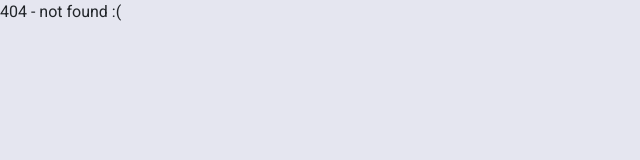
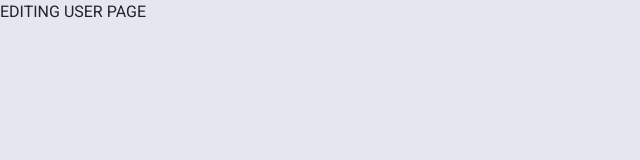
Before and after one commit to bipe/spa-react, a React (Create React App) app: page /users/1 in a window 1280 px wide. Before the commit this address had no page. Shown: the top 160 px of the page, without its empty margins (0-640 px from the left). Built offline with nearby package versions, Linux system fonts and the light colour scheme.

Commit message:
added more pages

```diff
--- a/src/App.js
+++ b/src/App.js
@@ -1,5 +1,6 @@
 import React, { useState, useEffect } from 'react';
 import api from './services/api';
+import { Link } from 'react-router-dom'
 
 //components:
 import UserCard from './components/UserCard';
@@ -34,6 +35,7 @@ function App() {
         <h4>Sidebar</h4>
       </aside> */}
       <main>
+      <Link to="/car">Teste pagina 404</Link>
         <ul>
           {users.map(user => (
             <UserCard key={user.id} user={user}/>
--- a/src/components/UserCard/index.js
+++ b/src/components/UserCard/index.js
@@ -1,4 +1,5 @@
 import React from 'react';
+import { Link } from 'react-router-dom';
 
 import './styles.css';
 
@@ -15,8 +16,10 @@ function UserCard({ user }) {
             <p>User id is {user.id}</p>
             {/* <a href="twitter.com">Acessar twitter</a> */}
             <div className="button-container">
-                <button type="button" class="btn btn-primary">Edit User</button>
-                <button type="button" class="btn btn-danger">Delete User</button>
+                <Link to={`/users/${user.id}`} className="btn btn-primary text-light">
+                    Edit User
+                </Link>
+                <button type="button" className="btn btn-danger">Delete User</button>
             </div>
         </li>
     )
--- a/src/index.js
+++ b/src/index.js
@@ -1,8 +1,12 @@
 import React from 'react';
 import ReactDOM from 'react-dom';
+
+import 'bootstrap/dist/css/bootstrap.min.css';
+
+//page components
 import App from './App';
+import EditUser from './pages/editUser';
 import NotFound from './pages/notFound';
-import 'bootstrap/dist/css/bootstrap.min.css';
 
 import { BrowserRouter, Switch, Route } from 'react-router-dom';
 
@@ -12,11 +16,10 @@ ReactDOM.render(
       <Switch>
         <Route path="/" exact={true} component={App} />
 
-
+        <Route path="/users/:id" component={EditUser} />
         {/* ultima rota deve ser a 404 */}
         <Route path="*" component={NotFound} />
       </Switch>
-
     </BrowserRouter>
   </React.StrictMode>,
   document.getElementById('root')
--- /dev/null
+++ b/src/pages/editUser/index.js
@@ -0,0 +1,16 @@
+import React, { Component } from 'react';
+import '../../styles/App.css';
+
+class EditUser extends Component {
+ render() {
+ return (
+    <div className="App">
+       <p>
+            EDITING USER PAGE
+       </p>
+    </div>
+ );
+ }
+}
+
+export default EditUser;
```
Also changed, not shown: src/pages/login/index.js (added), 2 other files (tests, documents, lock files or other folders).
